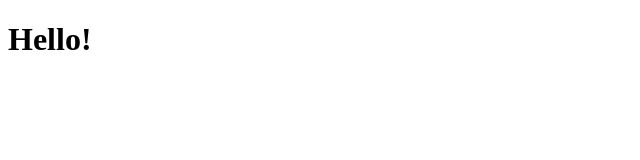
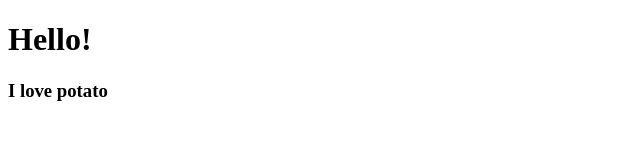
Before and after one commit to 0ccssu/react-movie-web-service, a React (Create React App) app: page / in a window 1280 px wide. Shown: the top 160 px of the page, without its empty margins (0-640 px from the left). Built offline with nearby package versions, Linux system fonts and the light colour scheme.

Commit message:
Complete #2.0 Creating your first React Component

```diff
--- a/src/App.js
+++ b/src/App.js
@@ -1,8 +1,12 @@
 import React from 'react';
+import Potato from './Potato';  // 해당 컴퍼넌트 내에서 사용되는 Potato 컴퍼넌트 임포트
 
-// App Element
+// <App/> 태그로 HTML을 반환하는 컴퍼넌트
 function App() {
-  return <div><h1>Hello!</h1></div>;
+  return <div>
+            <h1>Hello!</h1>
+            <Potato />
+         </div>;
 }
 
 export default App;
--- /dev/null
+++ b/src/Potato.js
@@ -0,0 +1,13 @@
+import React from "react"; // 컴퍼넌트 필수항목
+
+function Potato() {
+    return <h3>I love potato</h3>
+}
+
+/**
+ * <a href="https://stackoverflow.com/questions/36426521/what-does-export-default-do-in-jsx/36426988#:~:text=export%20default%20is%20used%20to,default%20class%20HelloWorld%20extends%20React.">
+ *      What does "export default" do?
+ * </a>
+ *  export default는 스크립트 파일 내부의, 단건*single*의 클래스, 함수, 또는 원시타입을 export 하는데 사용된다.
+ */
+export default Potato;
```
Also changed, not shown: src/index.js (+17 -0 lines), 1 other file (tests, documents, lock files or other folders).
